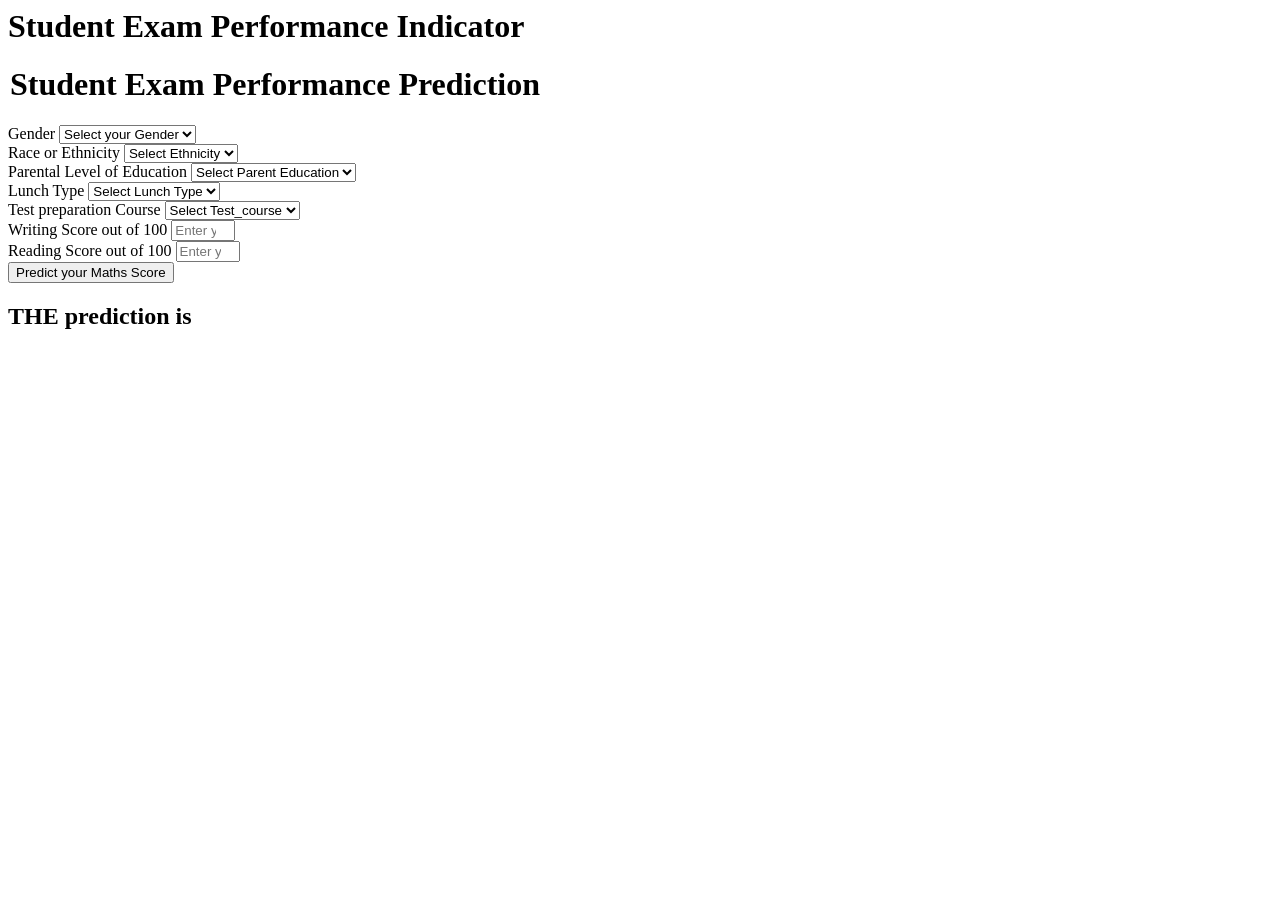
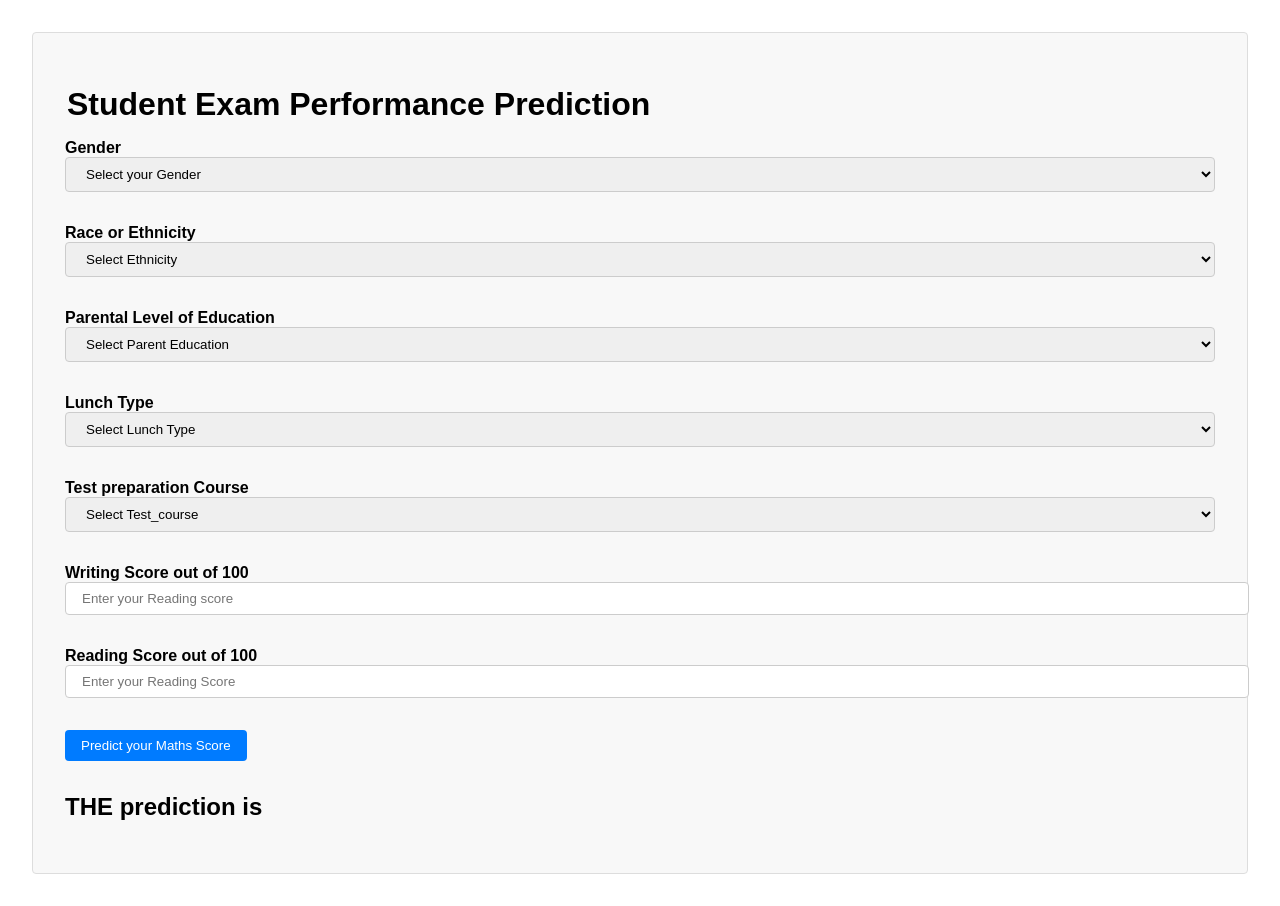
Before and after one commit to MohammedMoseena/mlproject, a Flask app: page /predictdata in a window 1280 px wide. Before the commit the page ends 329 px from the top, so only its background shows below. Run offline with Flask 3, Linux system fonts and the light colour scheme.

Commit message:
Predictor

```diff
--- /dev/null
+++ b/static/css/style.css
@@ -0,0 +1,45 @@
+body {
+  font-family: sans-serif;
+  margin: 2rem;
+}
+
+.login {
+  border: 1px solid #ddd;
+  border-radius: 4px;
+  padding: 2rem;
+  background-color: #f8f8f8;
+}
+
+h1 {
+  margin-bottom: 1rem;
+}
+
+.form-label {
+  font-weight: bold;
+  margin-bottom: 0.5rem;
+}
+
+.form-control {
+  width: 100%;
+  padding: 0.5rem 1rem;
+  border: 1px solid #ccc;
+  border-radius: 4px;
+  margin-bottom: 1rem;
+}
+
+.mb-3 {
+  margin-bottom: 1rem;
+}
+
+.btn-primary {
+  background-color: #007bff;
+  color: #fff;
+  border: none;
+  border-radius: 4px;
+  padding: 0.5rem 1rem;
+  cursor: pointer;
+}
+
+h2 {
+  margin-top: 2rem;
+}
--- a/templates/home.html
+++ b/templates/home.html
@@ -1,7 +1,11 @@
+<!DOCTYPE html>
 <html>
+    <head>
+        <link rel="stylesheet" href="{{ url_for('static',filename='css/style.css') }}">
+    </head>
 <body>
     <div class="login">
-       <h1>Student Exam Performance Indicator</h1>
+       <!--<h1>Student Exam Performance Indicator</h1>-->
 
        <form action="{{ url_for('predict_datapoint')}}" method="post">
         <h1>
```
